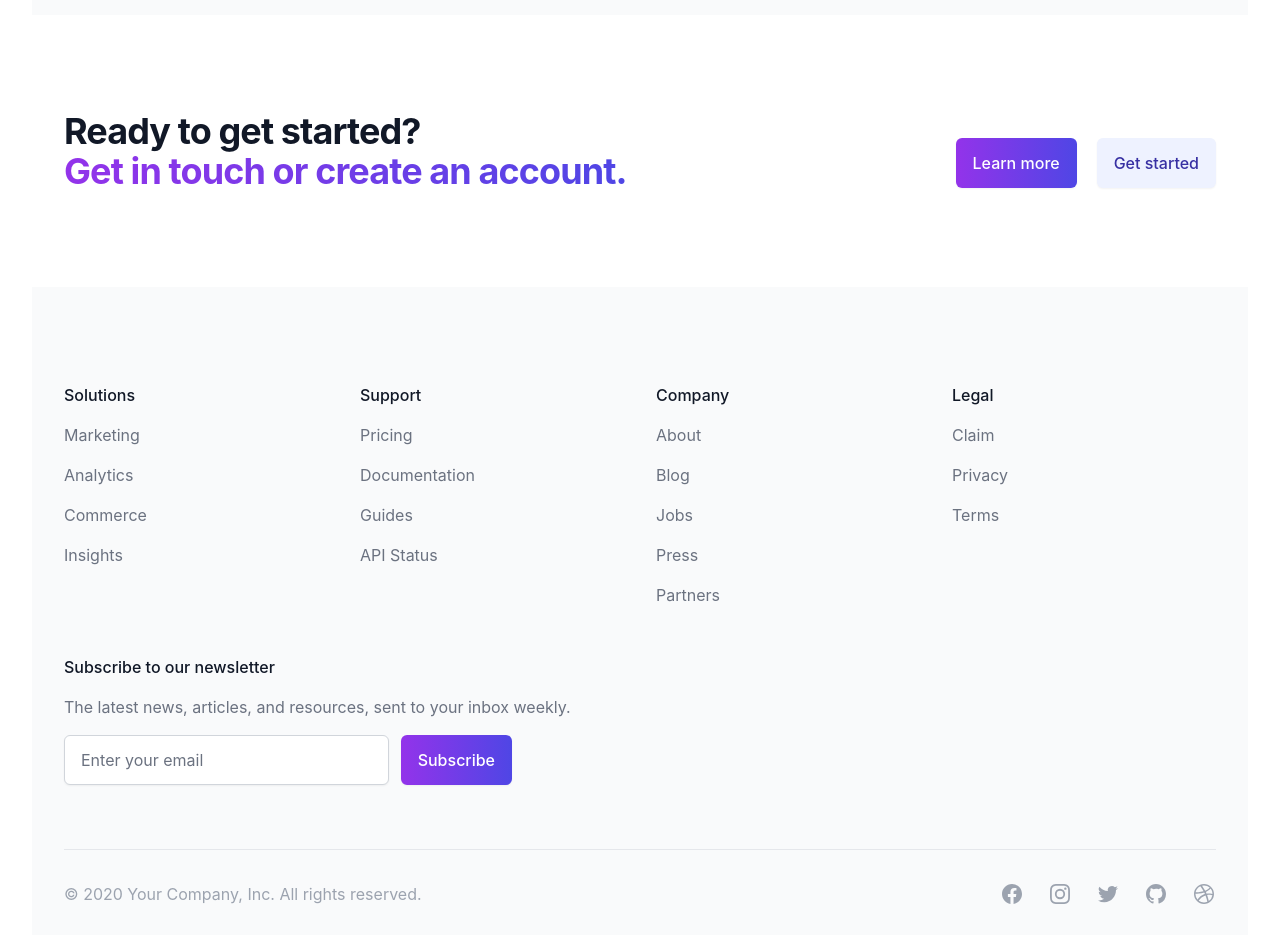
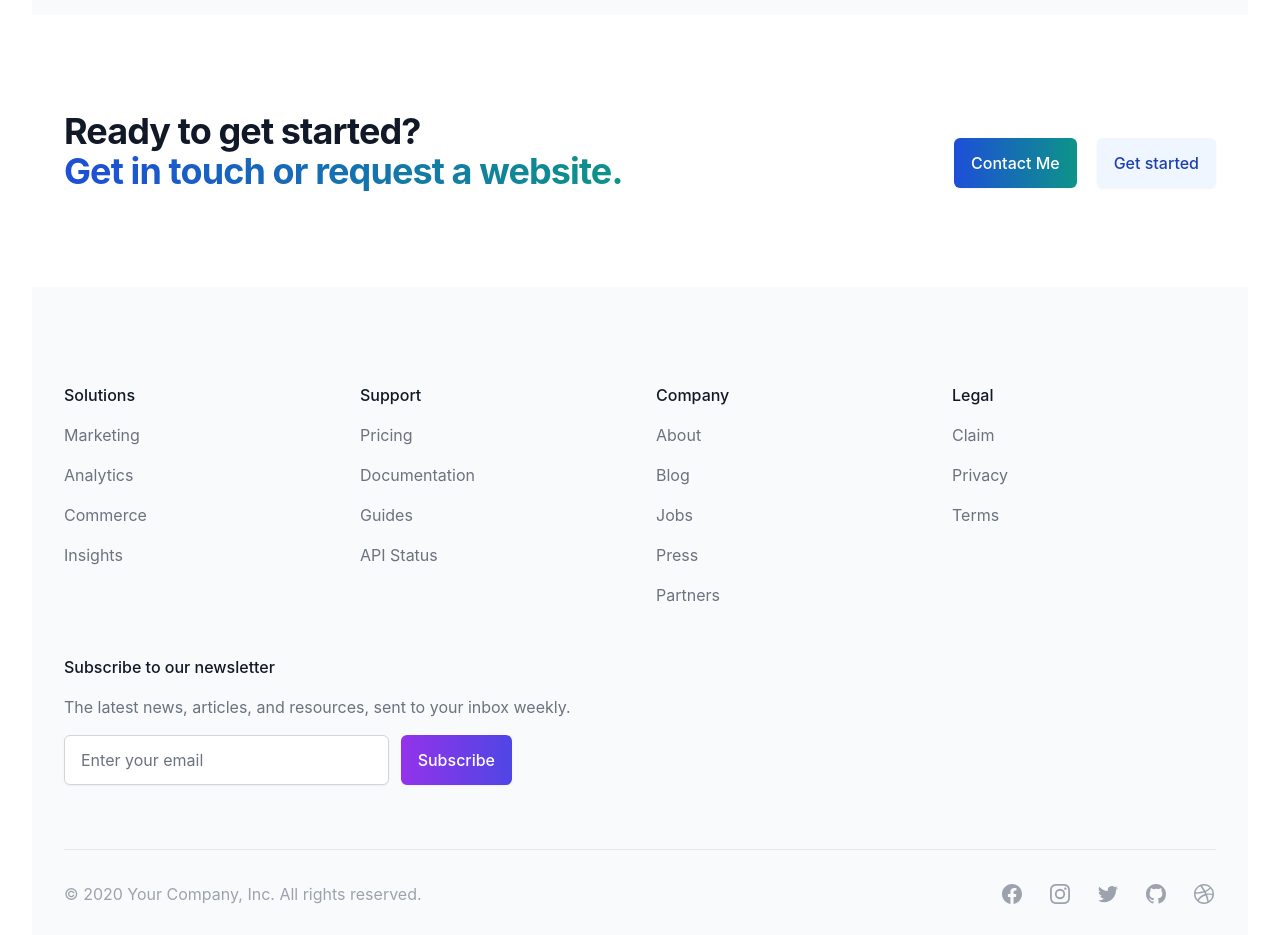
Before and after one commit to FulphilledDev/mern_portfolio, a React (Create React App) app: page / in a window 1280 px wide. Shown: the part 3700-4635 px from the top of the page. Built offline with nearby package versions, Linux system fonts and the light colour scheme.

Commit message:
CallToAction styles & details

```diff
--- a/src/components/CallToAction.jsx
+++ b/src/components/CallToAction.jsx
@@ -5,20 +5,20 @@ const CallToAction = () => {
           <div className="mx-auto max-w-4xl py-16 px-4 sm:px-6 sm:py-24 lg:flex lg:max-w-7xl lg:items-center lg:justify-between lg:px-8">
             <h2 className="text-4xl font-bold tracking-tight text-gray-900 sm:text-4xl">
               <span className="block">Ready to get started?</span>
-              <span className="-mb-1 block bg-gradient-to-r from-purple-600 to-indigo-600 bg-clip-text pb-1 text-transparent">
-                Get in touch or create an account.
+              <span className="-mb-1 block bg-gradient-to-r from-blue-700 to-teal-600 bg-clip-text pb-1 text-transparent">
+                Get in touch or request a website.
               </span>
             </h2>
             <div className="mt-6 space-y-4 sm:flex sm:space-y-0 sm:space-x-5">
               <a
                 href="#"
-                className="flex items-center justify-center rounded-md border border-transparent bg-gradient-to-r from-purple-600 to-indigo-600 bg-origin-border px-4 py-3 text-base font-medium text-white shadow-sm hover:from-purple-700 hover:to-indigo-700"
+                className="flex items-center justify-center rounded-md border border-transparent bg-gradient-to-r from-blue-700 to-teal-600 bg-origin-border px-4 py-3 text-base font-medium text-white shadow-sm hover:from-blue-600 hover:to-teal-500"
               >
-                Learn more
+                Contact Me
               </a>
               <a
                 href="#"
-                className="flex items-center justify-center rounded-md border border-transparent bg-indigo-50 px-4 py-3 text-base font-medium text-indigo-800 shadow-sm hover:bg-indigo-100"
+                className="flex items-center justify-center rounded-md border border-transparent bg-blue-50 px-4 py-3 text-base font-medium text-blue-800 shadow-sm hover:bg-blue-100"
               >
                 Get started
               </a>
```
